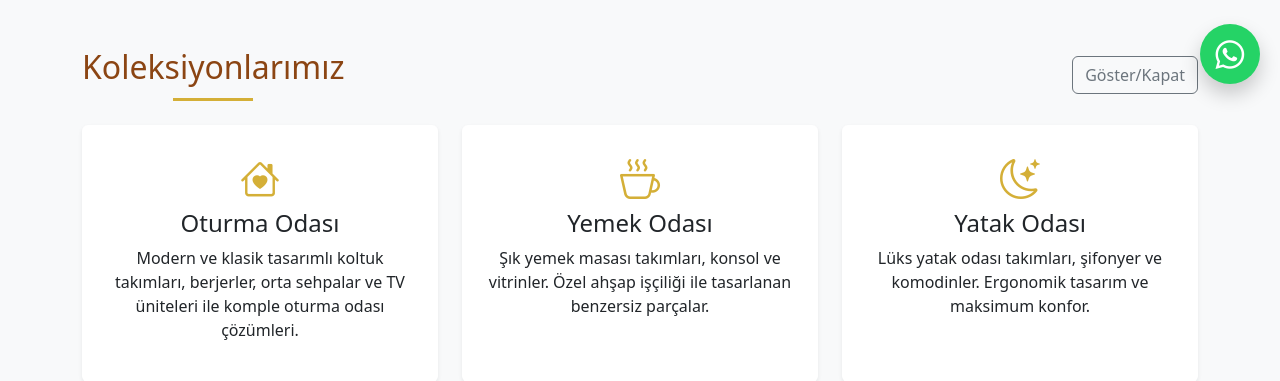
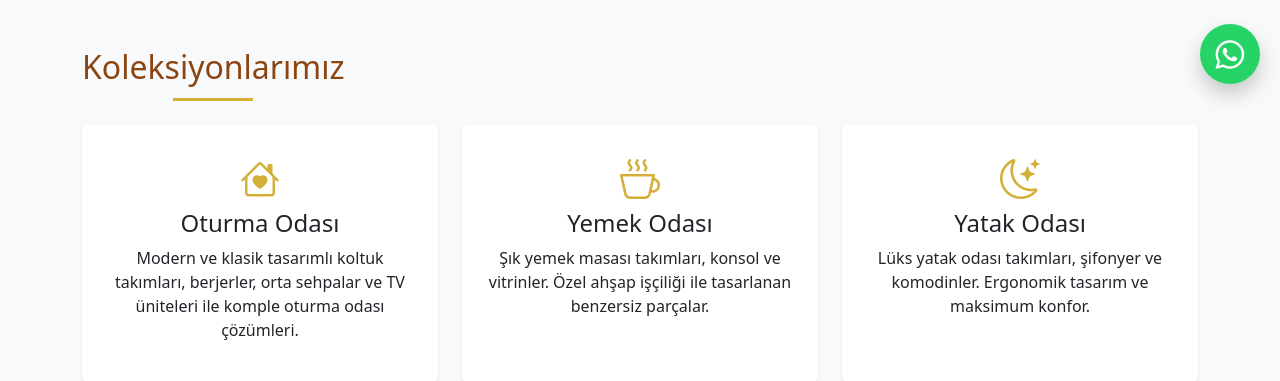
Before and after one commit to SonerTurkoglu10/furniture, a Django app: page / in a window 1280 px wide. Shown: the part 696-1077 px from the top of the page. Run offline with Django 5.2, Linux system fonts and the light colour scheme; data that the repository does not hold is empty.

Commit message:
güncelleme

```diff
--- a/main/templates/main/index.html
+++ b/main/templates/main/index.html
@@ -110,7 +110,7 @@
         <div class="collapse navbar-collapse" id="navbarNav">
             <ul class="navbar-nav ms-auto">
                 <li class="nav-item">
-                    <a class="nav-link" href="#koleksiyonlar">Koleksiyonlar</a>
+                    <a class="nav-link" href="#showroom">Koleksiyonlar</a>
                 </li>
                 <li class="nav-item">
                     <a class="nav-link" href="#showroom">Showroom</a>
@@ -163,7 +163,7 @@
                     <h1 class="display-4 fw-bold mb-4">Modern & Klasik Mobilya Koleksiyonları</h1>
                     <p class="lead mb-4">20 yıllık tasarım tecrübemizle, evinize özel mobilya koleksiyonları sunuyoruz.</p>
                     <div class="d-grid gap-3 d-sm-flex">
-                        <a href="#koleksiyonlar" class="btn btn-custom-primary btn-lg px-4">Koleksiyonları Keşfet</a>
+                        <a href="#showroom" class="btn btn-custom-primary btn-lg px-4">Koleksiyonları Keşfet</a>
                         <a href="#showroom" class="btn btn-outline-light btn-lg px-4" style="border-color: var(--secondary-color); color: var(--secondary-color);">Showroom'u Ziyaret Et</a>
                     </div>
                 </div>
@@ -251,9 +251,6 @@
     <div class="container">
         <div class="d-flex justify-content-between align-items-center mb-4">
             <h2 class="section-title mb-0">Koleksiyonlarımız</h2>
-            <button class="btn btn-outline-secondary" type="button" data-bs-toggle="collapse" data-bs-target="#koleksiyonlarContent" aria-expanded="true" aria-controls="koleksiyonlarContent" id="koleksiyonToggle">
-                Göster/Kapat
-            </button>
         </div>
         <div class="collapse show" id="koleksiyonlarContent">
             <div class="row g-4">
@@ -740,23 +737,6 @@ document.addEventListener('DOMContentLoaded', function() {
         element.classList.remove('is-invalid');
     }
 
-    const koleksiyonToggle = document.getElementById('koleksiyonToggle');
-    const koleksiyonCollapse = document.getElementById('koleksiyonlarContent');
-    const koleksiyonLinks = document.querySelectorAll('a[href="#koleksiyonlar"]');
-
-    if (koleksiyonLinks.length && koleksiyonCollapse) {
-        koleksiyonLinks.forEach(link => {
-            link.addEventListener('click', function(event) {
-                const collapseInstance = bootstrap.Collapse.getOrCreateInstance(koleksiyonCollapse, { toggle: false });
-                if (!koleksiyonCollapse.classList.contains('show')) {
-                    collapseInstance.show();
-                }
-                setTimeout(() => {
-                    koleksiyonCollapse.scrollIntoView({ behavior: 'smooth', block: 'start' });
-                }, 100);
-            });
-        });
-    }
 });
 </script>
 </body>
```
